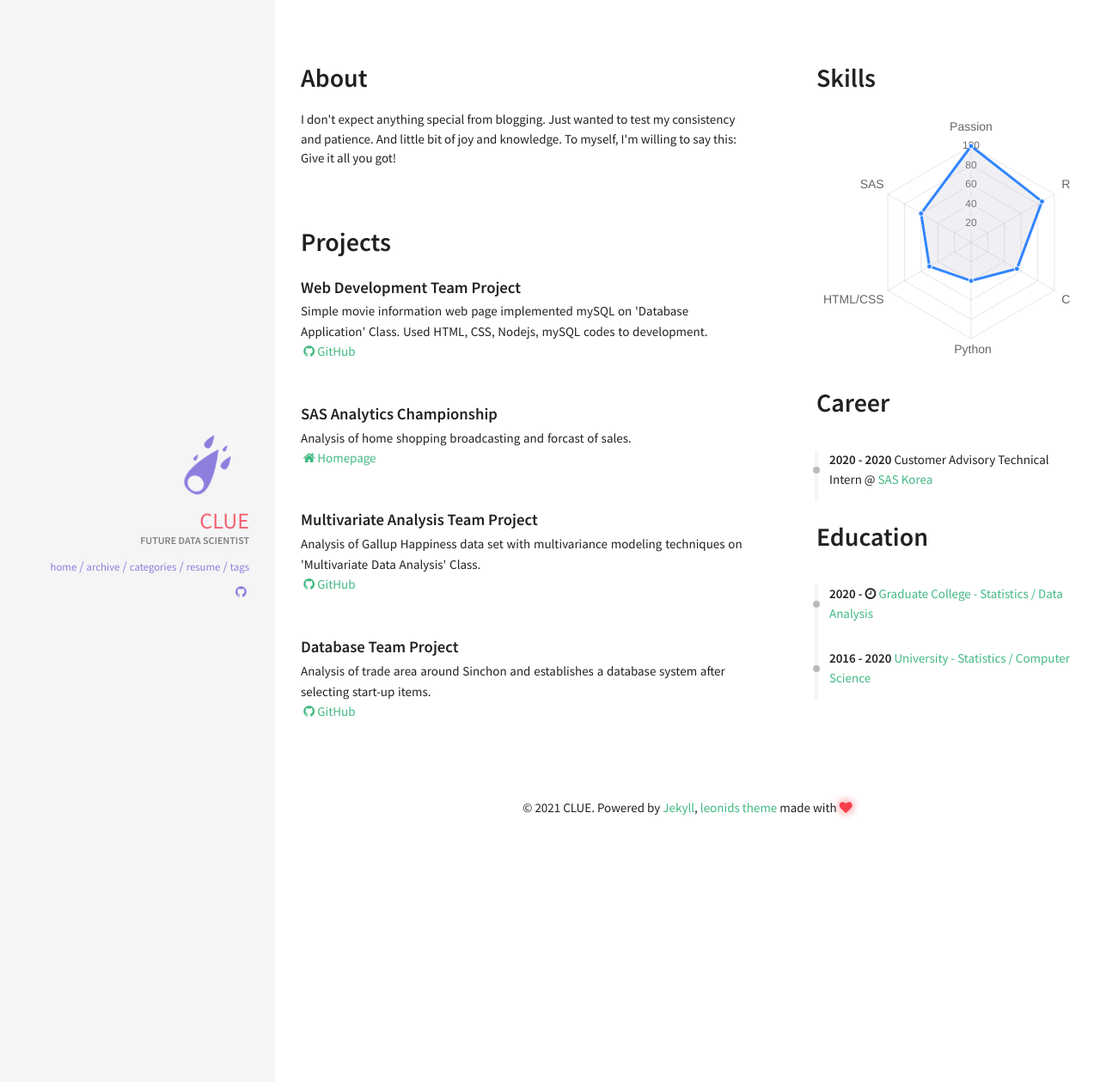
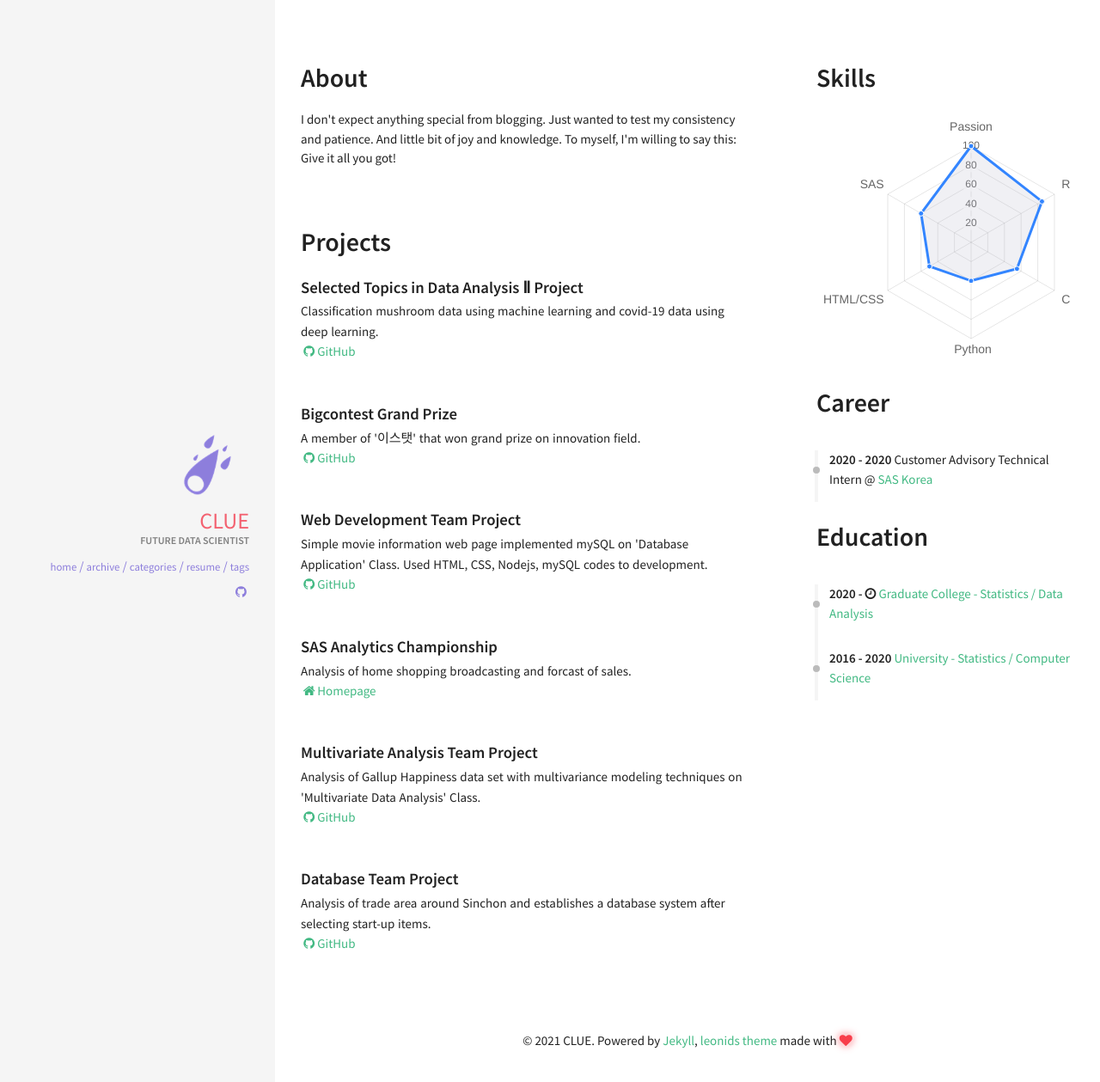
Before and after one commit to givitallugot/givitallugot.github.io, a Jekyll site: the page built from resume.html, in a window 1280 px wide. Shown: the top 1259 px of the page at 86% size. Built offline with Jekyll 4.4.1, drawn with Linux system fonts in a browser that asks for light colours; nearby versions of some CDN libraries.

```diff
--- a/_config.yml
+++ b/_config.yml
@@ -7,7 +7,7 @@ title: Clue's Blog
 email:
 description: To be a data scientist
 url: https://givitallugot.github.io
-keywords: ["blog", "data scientist", "R", "Python", "data mining", "visualization"]
+keywords: ["blog", "R", "Python", "data science", "visualization", "machine learning", "deep learning"]
 # ["blog", "jekyll"]
 
 #
--- a/_data/index/projects.yml
+++ b/_data/index/projects.yml
@@ -1,3 +1,13 @@
+- name: Selected Topics in Data Analysis Ⅱ Project
+  descr: "Classification mushroom data using machine learning and covid-19 data using deep learning."
+  image: #pong.png
+  github: https://github.com/givitallugot/2020-COVID19-Classification-Project
+
+- name: Bigcontest Grand Prize
+  descr: "A member of '이스탯' that won grand prize on innovation field."
+  image: #pong.png
+  github: https://github.com/givitallugot/2020-BIGCONTEST-ESTAT
+
 - name: Web Development Team Project
   descr: "Simple movie information web page implemented mySQL on 'Database Application' Class. Used HTML, CSS, Nodejs, mySQL codes to development."
   image: #pong.png
```
Also changed, not shown: _posts/2020-03-07-R-visualization-1-seoulmap.md (+7 -3 lines), _posts/2021-02-13-Project-Mushroom-Classfication.md (added, +9 -0 lines), !contents_plot/2020-03-07-3.jpeg (added), !contents_plot/2020-03-07-3_old.jpg (renamed from !contents_plot/2020-03-07-3.jpg), !contents_plot/2020-03-07-4.jpeg (added), !contents_plot/2020-03-07-4_old.jpg (renamed from !contents_plot/2020-03-07-4.jpg), !contents_plot/2020-03-07-5.jpeg (added), !contents_plot/2020-03-07-5_old.jpg (renamed from !contents_plot/2020-03-07-5.jpg), 3 other files.
